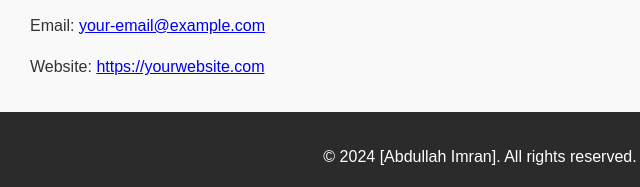
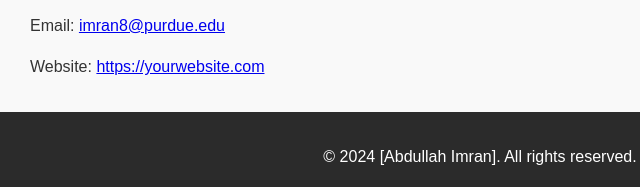
Before and after one commit to abd134/abd134.github.io, a plain HTML site: page index.html in a window 1280 px wide. Shown: the part 771-958 px from the top of the page, 160-800 px from the left. Drawn offline with Linux system fonts and the light colour scheme.

Commit message:
Update index.html

```diff
--- a/index.html
+++ b/index.html
@@ -120,7 +120,7 @@
     </section>
     <section id="contact">
       <h2>Contact</h2>
-      <p>Email: <a href="mailto:imran8@purdue.edu">your-email@example.com</a></p>
+      <p>Email: <a href=mailto:imran8@purdue.edu>imran8@purdue.edu</a></p>
       <p>Website: <a href="https://yourwebsite.com">https://yourwebsite.com</a></p>
     </section>
   </main>
```
